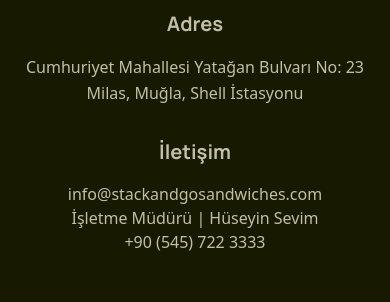
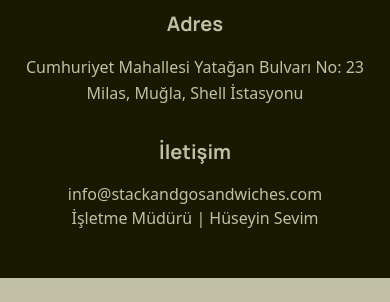
Before and after one commit to Dogusan-Group/stackandgosandwiches, a website: page public/pages/about.html in a window 390 px wide. Shown: the part 1166-1468 px from the top of the page. After the commit the page ends 1444 px from the top, so only its background shows below. Drawn offline with nearby package versions, Linux system fonts and the light colour scheme.

Commit message:
Remove phone number from about page
Removed phone number from the contact section.

```diff
--- a/public/pages/about.html
+++ b/public/pages/about.html
@@ -95,7 +95,6 @@
                     <h4 class="text-xl font-semibold mb-4">İletişim</h4>
                     <p>info@stackandgosandwiches.com</p>
                     <p>İşletme Müdürü | Hüseyin Sevim</p>
-                    <p>+90 (545) 722 3333</p>
                 </div>
             </div>
         </footer>
```
